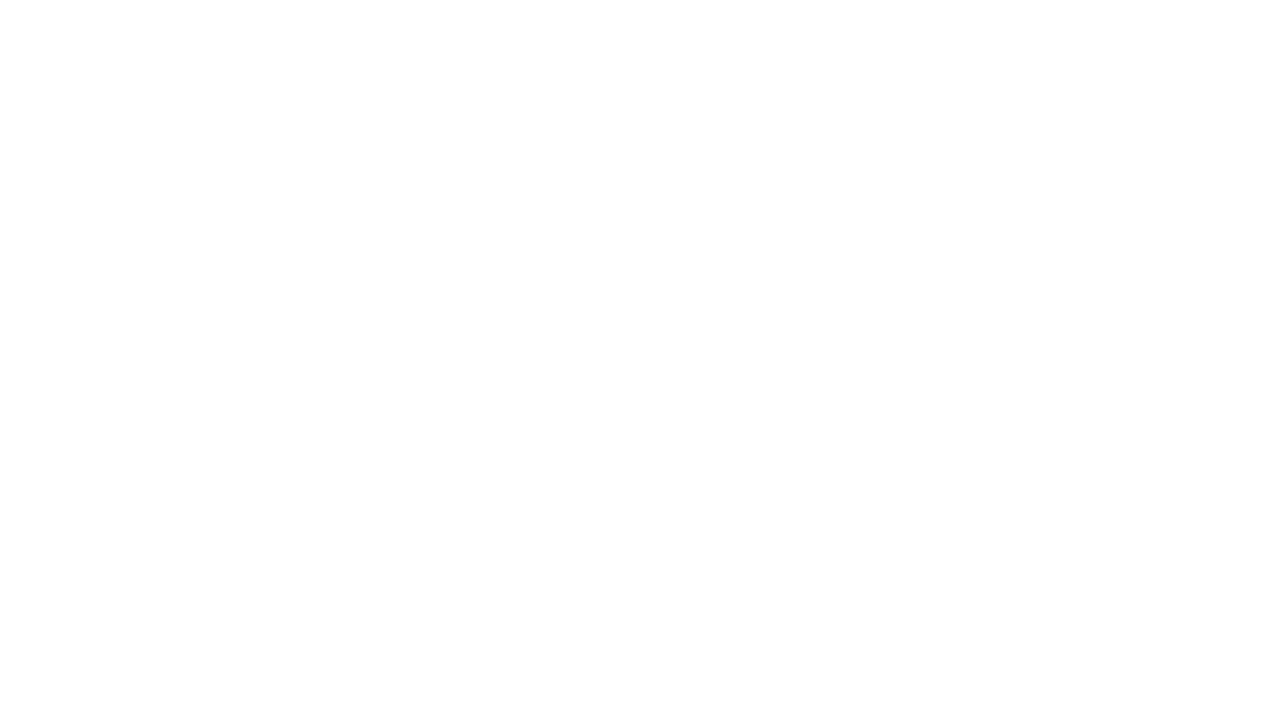
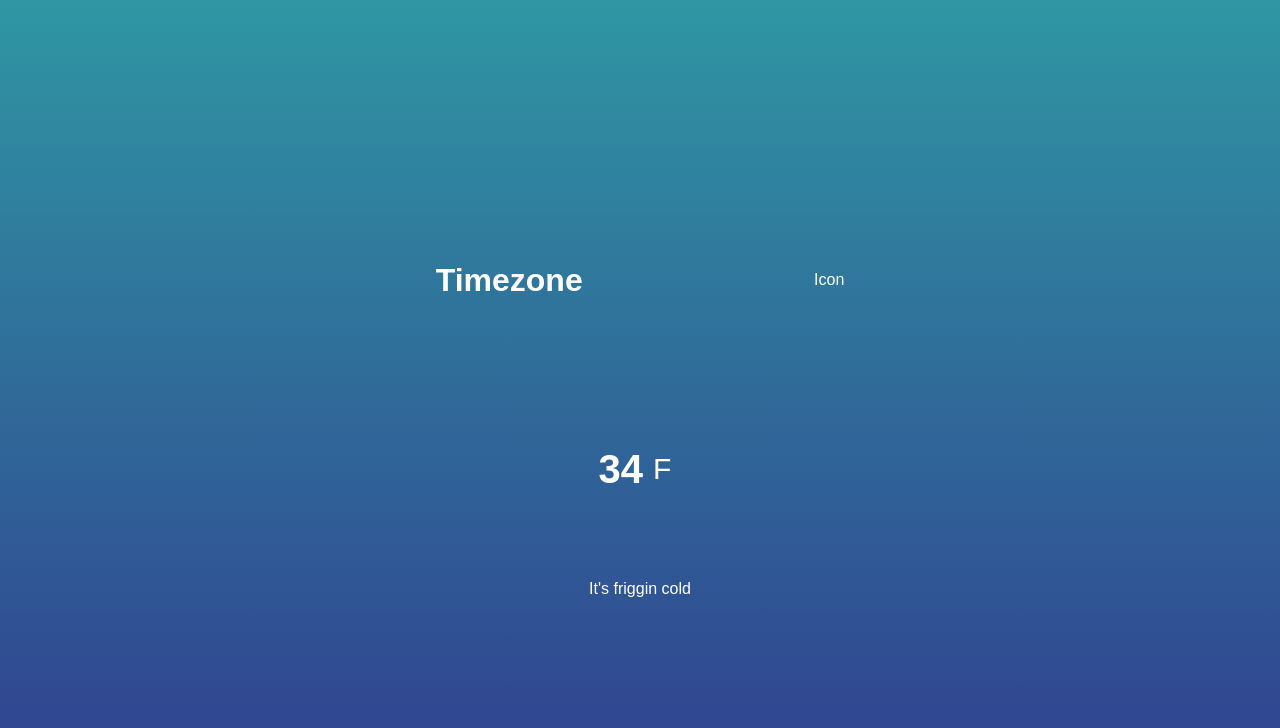
Before and after one commit to martinagabrielli/weatherapp, a plain HTML site: page index.html in a window 1280 px wide. Drawn offline with Linux system fonts and the light colour scheme.

Commit message:
added basic style

```diff
--- a/index.html
+++ b/index.html
@@ -8,7 +8,17 @@
     <title>Wheater</title>
 </head>
 <body>
-
+    <div class="location">
+        <h1 class="location-timezone">Timezone</h1>
+        <p>Icon</p>
+    </div>
+    <div class="temperature">
+        <div class="degree-section">
+            <h2 class="temperature-degree">34</h2>
+            <span>F</span>
+        </div>
+        <div class="temperature-description">It's friggin cold</div>
+    </div>
     <script src="script.js"></script>
 </body>
 </html>
--- /dev/null
+++ b/style.scss
@@ -0,0 +1,37 @@
+* {
+    margin: 0;
+    padding: 0;
+    box-sizing: border-box;
+    body {
+        height: 100vh;
+        display: flex;
+        justify-content: center;
+        flex-direction: column;
+        align-items: center;
+        background: linear-gradient(rgb(47,150,163),rgb(48,62,143));
+        font-family: sans-serif;
+        color: #fff;
+        .location, .temperature {
+            height: 30vh;
+            width: 50%;
+            display: flex;
+            justify-content: space-around;
+            align-items: center;
+        }
+        .temperature {
+            flex-direction: column;
+            .degree-section {
+                display: flex;
+                align-items: center;
+                cursor: pointer;
+                h2 {
+                    font-size: 40px;
+                }
+                span {
+                    margin: 10px;
+                    font-size: 30px;
+                }
+            }
+        }
+    }
+}
```
Also changed, not shown: style.css, 1 other file.
